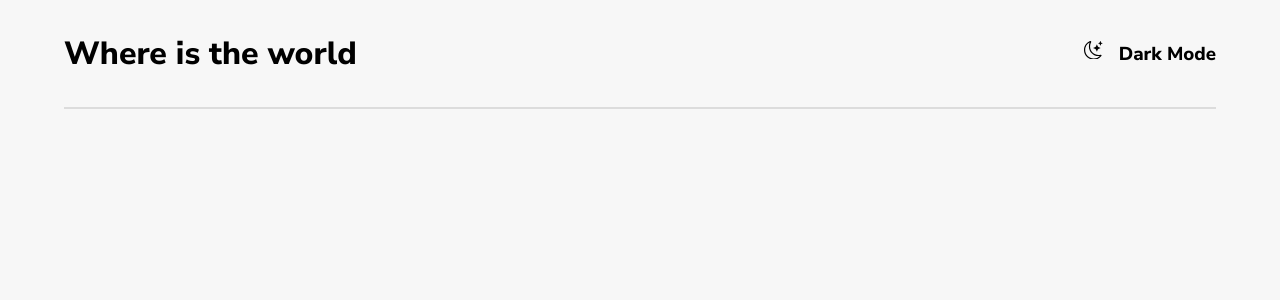
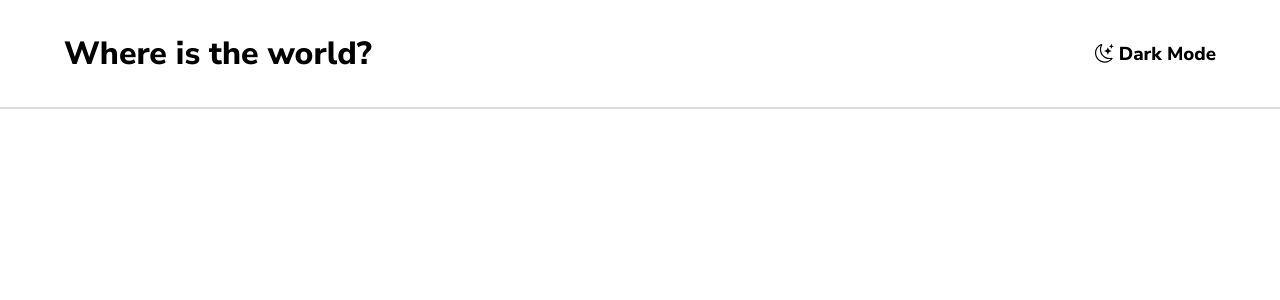
Before and after one commit to Salman-Abdulqadir/search_country, a React (Create React App) app: page /country/1 in a window 1280 px wide. Shown: the top 300 px of the page. Built offline with nearby package versions, Linux system fonts and the light colour scheme; no server answers.

Commit message:
finished

```diff
--- a/package.json
+++ b/package.json
@@ -1,4 +1,5 @@
 {
+  "homepage": "https://salman-abdulqadir.github.io/search_country",
   "name": "search_country",
   "version": "0.1.0",
   "private": true,
@@ -8,6 +9,7 @@
     "@testing-library/react": "^13.4.0",
     "@testing-library/user-event": "^13.5.0",
     "axios": "^1.2.1",
+    "gh-pages": "^4.0.0",
     "react": "^18.2.0",
     "react-dom": "^18.2.0",
     "react-icons": "^4.7.1",
--- a/src/App.jsx
+++ b/src/App.jsx
@@ -1,7 +1,7 @@
 import { useEffect } from "react";
 
 //redux
-import { useDispatch } from "react-redux";
+import { useDispatch, useSelector } from "react-redux";
 import { fetchCountries } from "./redux/countriesReducer";
 
 //components
@@ -10,12 +10,17 @@ import Filters from "./components/filters";
 
 //pages
 import Home from "./pages/home";
-import CountryDetails from "./pages/countryDetails"
+import CountryDetails from "./pages/countryDetails";
 
 //router
 import { Routes, Route } from "react-router-dom";
 
+//styled components
+import styled, { ThemeProvider } from "styled-components";
+import GlobalStyles, { lightTheme, darkTheme } from "./components/globalStyles";
+
 function App() {
+  const theme = useSelector(state => state.theme.theme);
   const dispatch = useDispatch();
 
   //loading the data when the page refreshes
@@ -24,7 +29,9 @@ function App() {
   }, [dispatch]);
 
   return (
-    <div className="App">
+    <ThemeProvider theme={theme === "light"? lightTheme: darkTheme}>
+      <GlobalStyles/>
+      <StyledApp className={theme === "light"? "" : "dark-mode"}>
         <Nav />
         <Routes>
           <Route
@@ -36,10 +43,12 @@ function App() {
               </>
             }
           />
-        <Route path="/country/:id" element={<CountryDetails/>}/>
+          <Route path="/country/:id" element={<CountryDetails />} />
         </Routes>
-    </div>
+      </StyledApp>
+    </ThemeProvider>
   );
 }
+const StyledApp = styled.div``
 
 export default App;
--- a/src/components/countryCard.jsx
+++ b/src/components/countryCard.jsx
@@ -16,7 +16,7 @@ const Country = ({
 }) => {
   const dispatch = useDispatch();
   return (
-    <StyledCard>
+    <StyledCard className="country-card">
       <Link to={`/country/${name}`}>
         <div
           onClick={() => dispatch(setDetails(country))}
@@ -46,7 +46,7 @@ const StyledCard = styled.div`
   box-shadow: 10px 10px 20px rgba(232, 229, 229, 0.5);
   border-radius: 1rem;
   .image-wrapper {
-    height: 15rem;
+    height: 13rem;
     overflow: hidden;
     img {
         border-radius: 1rem;
--- a/src/components/filters.jsx
+++ b/src/components/filters.jsx
@@ -24,17 +24,21 @@ const Filters = () => {
   };
   return (
     <StyledFilters className="flex">
-      <div className="input-field flex">
-        <BsSearch className="icon"/>
+      <div className="dark-element input-field flex">
+        <BsSearch className="icon" />
         <input
           id="input"
+          className="dark-element"
           onKeyUp={searchCountries}
           type="text"
           placeholder="Search for a country..."
         />
       </div>
-      <div className="select-field">
+      <div className="select-field dark-element">
         <select onChange={searchCountries}>
+          <option className="dark-element" value="" default disabled>
+            Filter by Region
+          </option>
           <option value="Africa">Africa</option>
           <option value="America">America</option>
           <option value="Asia">Asia</option>
@@ -62,7 +66,7 @@ const StyledFilters = styled.div`
       font-size: large;
       border: none;
       outline: none;
-      padding: 1rem 2rem;
+      padding: 0.75rem 2rem;
       width: 100%;
       flex: 1;
     }
@@ -70,7 +74,7 @@ const StyledFilters = styled.div`
   .select-field {
     padding: 0;
     select{
-        padding: 1rem 2rem;
+        padding: 0.75rem 2rem;
         font-size: large;
         outline: none;
     }
--- a/src/components/globalStyles.jsx
+++ b/src/components/globalStyles.jsx
@@ -1,10 +1,17 @@
 import { createGlobalStyle } from "styled-components";
 
+export const lightTheme={
+    color: "hsl(0,0,97%)"
+}
+export const darkTheme = {
+  color: "hsl(207, 26%, 17%)",
+};
 export default createGlobalStyle`
     *{
         padding: 0;
         margin: 0;
         box-sizing: border-box;
+        transition: all 0.3s ease;
     }
     input, button, select{
         font-family: inherit;
@@ -14,7 +21,7 @@ export default createGlobalStyle`
         max-width: 100%;
     }
     body{
-        background-color: hsl(0, 0%, 97%);
+        background-color: ${props=> props.theme.color};
         font-family: 'Nunito Sans', sans-serif;
     }
     button, input, select{
@@ -40,4 +47,26 @@ export default createGlobalStyle`
             margin: auto;
         }
     }
+    .dark-mode{
+        background-color: hsl(207, 26%, 17%);
+        .dark-element, .details-page button, .country-card{
+            background-color: hsl(209, 23%, 22%);
+            border: none;
+            box-shadow: none;
+            *{
+                color: white;
+            }
+        }
+        .details-page{
+            background-color: hsl(207, 26%, 17%);
+            color: white;
+            button{
+                color: white !important;
+            }
+        }
+        .select-field select {
+            background-color: hsl(209, 23%, 22%);
+            border: none;
+        }
+    }
 `;
--- a/src/components/nav.jsx
+++ b/src/components/nav.jsx
@@ -1,16 +1,30 @@
 import React from "react";
 import styled from "styled-components";
 
-import { BsMoonStars } from "react-icons/bs";
+import { BsMoonStars, BsSun } from "react-icons/bs";
 import { Link } from "react-router-dom";
+
+import { useDispatch,useSelector } from "react-redux";
+import { changeTheme } from "../redux/themeReducer";
+
 const Nav = () => {
+    const dispatch = useDispatch();
+    const theme = useSelector(state=> state.theme.theme)
   return (
-    <StyledNav className="flex">
+    <StyledNav className="dark-element flex">
       <Link className="home" to={"/"}>
-        <h1>Where is the world</h1>
+        <h1>Where is the world?</h1>
       </Link>
-      <h3 className="flex">
-        <BsMoonStars /> Dark Mode
+      <h3 onClick={() => dispatch(changeTheme())} className="flex">
+        {theme === "light" ? (
+          <>
+            <BsMoonStars /> Dark Mode
+          </>
+        ) : (
+          <>
+            <BsSun /> Light Mode
+          </>
+        )}
       </h3>
     </StyledNav>
   );
@@ -18,13 +32,17 @@ const Nav = () => {
 
 const StyledNav = styled.header`
 align-items: center;
-  width: 90%;
-  padding: 2rem 0rem;
-  margin: auto;
+
+  padding: 2rem 5%;
   border-bottom: 2px solid #dcdcdc;
   .home{
     text-decoration: none;
     color: black;
+  }
+  h3{
+    align-items: center;
+    gap: 5px;
+    cursor: pointer;
   }
   @media screen and (max-width:500px){
     h1{
--- a/src/index.js
+++ b/src/index.js
@@ -9,15 +9,12 @@ import { BrowserRouter } from "react-router-dom";
 import { Provider } from "react-redux";
 import store from "./redux/store";
 
-//global styles
-import GlobalStyles from "./components/globalStyles";
 
 const root = ReactDOM.createRoot(document.getElementById("root"));
 root.render(
   <React.StrictMode>
     <BrowserRouter>
       <Provider store={store}>
-        <GlobalStyles />
         <App />
       </Provider>
     </BrowserRouter>
--- a/src/pages/countryDetails.jsx
+++ b/src/pages/countryDetails.jsx
@@ -14,8 +14,8 @@ const CountryDetails = () => {
   if (country.length === 0) return navigate("/");
 
   return (
-    <StyledSection>
-      <button className="back-btn" onClick={() => navigate("/")}>
+    <StyledSection className="details-page">
+      <button className=" dark-element back-btn" onClick={() => navigate("/")}>
         <BsArrowLeft /> Back
       </button>
       <div className="country flex">
--- a/src/redux/store.js
+++ b/src/redux/store.js
@@ -3,11 +3,13 @@ import { configureStore } from "@reduxjs/toolkit";
 //importing reducers
 import CountriesReducer from "./countriesReducer";
 import CountryDetailReducer from "./countryDetailReducer";
+import ThemeReducer from "./themeReducer";
 
 const store = configureStore({
   reducer: {
     countries: CountriesReducer,
-    countryDetails: CountryDetailReducer
+    countryDetails: CountryDetailReducer,
+    theme: ThemeReducer
   },
 });
 
--- /dev/null
+++ b/src/redux/themeReducer.js
@@ -0,0 +1,16 @@
+import { createSlice } from "@reduxjs/toolkit";
+
+const ThemeReducer = createSlice({
+    name: "theme",
+    initialState:{
+        theme: "light"
+    },
+    reducers:{
+        changeTheme: (state) => {
+            state.theme = state.theme === "light" ? "dark": "light";
+        }
+    }
+})
+
+export const {changeTheme} = ThemeReducer.actions;
+export default ThemeReducer.reducer;
```
Also changed, not shown: src/components/Countries.jsx (added, +45 -0 lines), 1 other file (tests, documents, lock files or other folders). Lines whose indentation alone changed are shown as unchanged.
